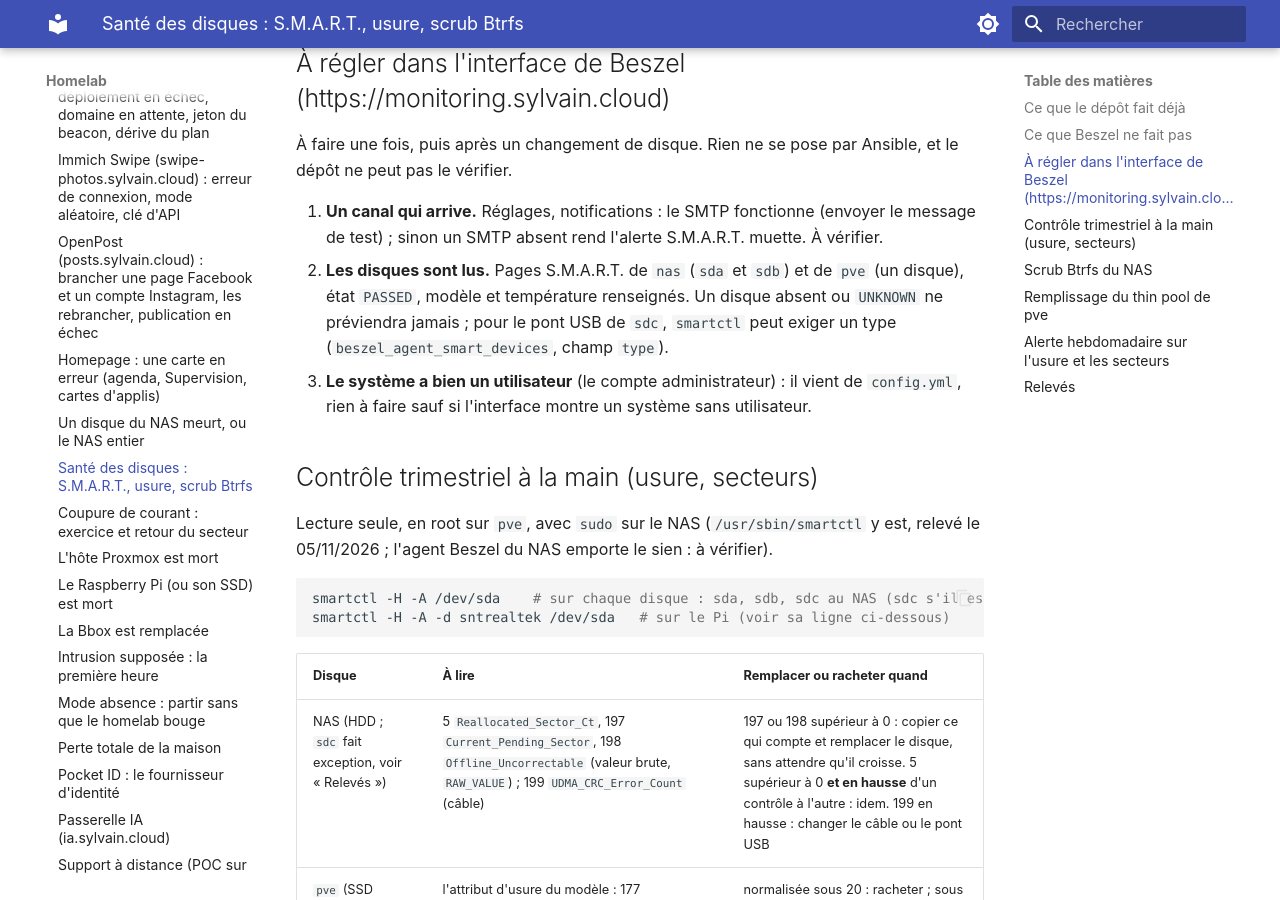
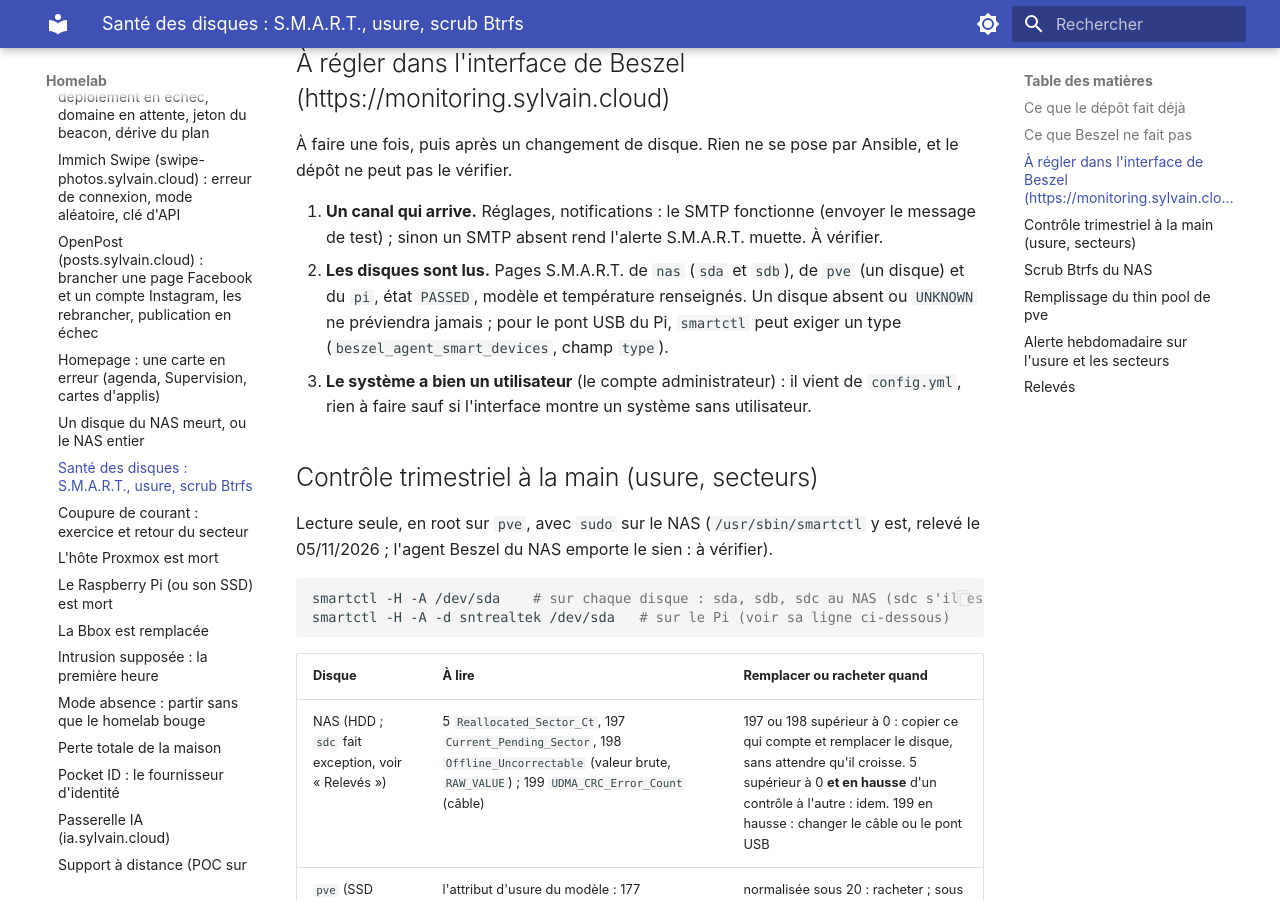
Before and after one commit to sylvainmetayer/homelab, an MkDocs documentation site: the page built from docs/runbooks/sante-des-disques.md, in a window 1280 px wide and 900 px high, scrolled down 1732 px. Built offline with MkDocs 1.6.1 and Material for MkDocs 9.7.7, drawn with Linux system fonts in a browser that asks for light colours.

Commit message:
docs(runbooks): suites de la revue (CAA Pangolin, Pi dans Beszel, reprise du déploiement)
Claude-Session: https://claude.ai/code/session_01EfxfYAbz2gwpFVQsyUyGKn

```diff
--- a/docs/runbooks/sante-des-disques.md
+++ b/docs/runbooks/sante-des-disques.md
@@ -70,9 +70,9 @@ Ansible, et le dépôt ne peut pas le vérifier.
 1. **Un canal qui arrive.** Réglages, notifications : le SMTP fonctionne
    (envoyer le message de test) ; sinon un SMTP absent rend l'alerte S.M.A.R.T.
    muette. À vérifier.
-2. **Les disques sont lus.** Pages S.M.A.R.T. de `nas` (`sda` et `sdb`) et de
-   `pve` (un disque), état `PASSED`, modèle et température renseignés. Un disque
-   absent ou `UNKNOWN` ne préviendra jamais ; pour le pont USB de `sdc`,
+2. **Les disques sont lus.** Pages S.M.A.R.T. de `nas` (`sda` et `sdb`), de
+   `pve` (un disque) et du `pi`, état `PASSED`, modèle et température renseignés. Un disque
+   absent ou `UNKNOWN` ne préviendra jamais ; pour le pont USB du Pi,
    `smartctl` peut exiger un type (`beszel_agent_smart_devices`, champ `type`).
 3. **Le système a bien un utilisateur** (le compte administrateur) : il vient de
    `config.yml`, rien à faire sauf si l'interface montre un système sans
```
Also changed, not shown: docs/runbooks/dmarc.md (+1 -1 lines), docs/runbooks/mode-absence.md (+2 -1 lines).
